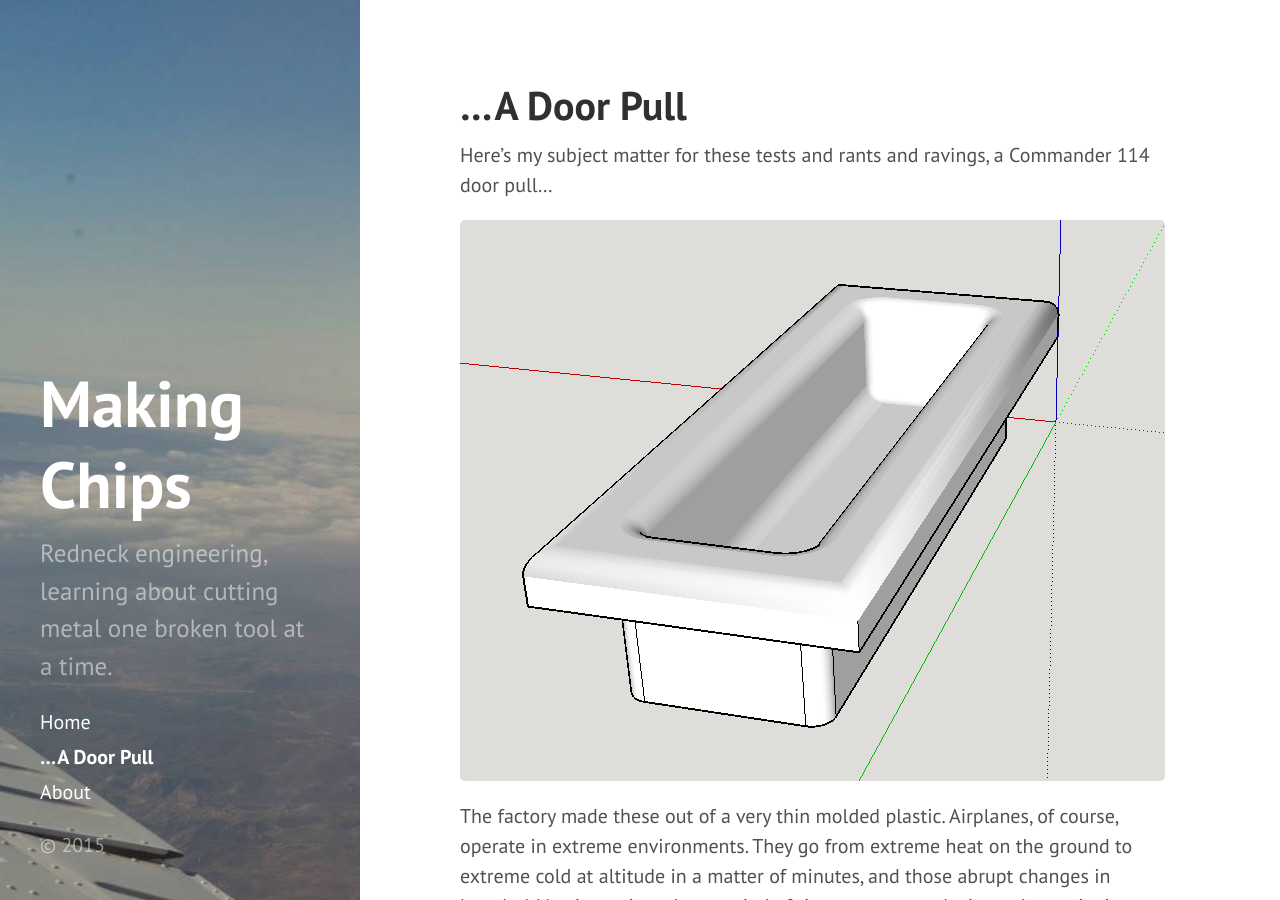
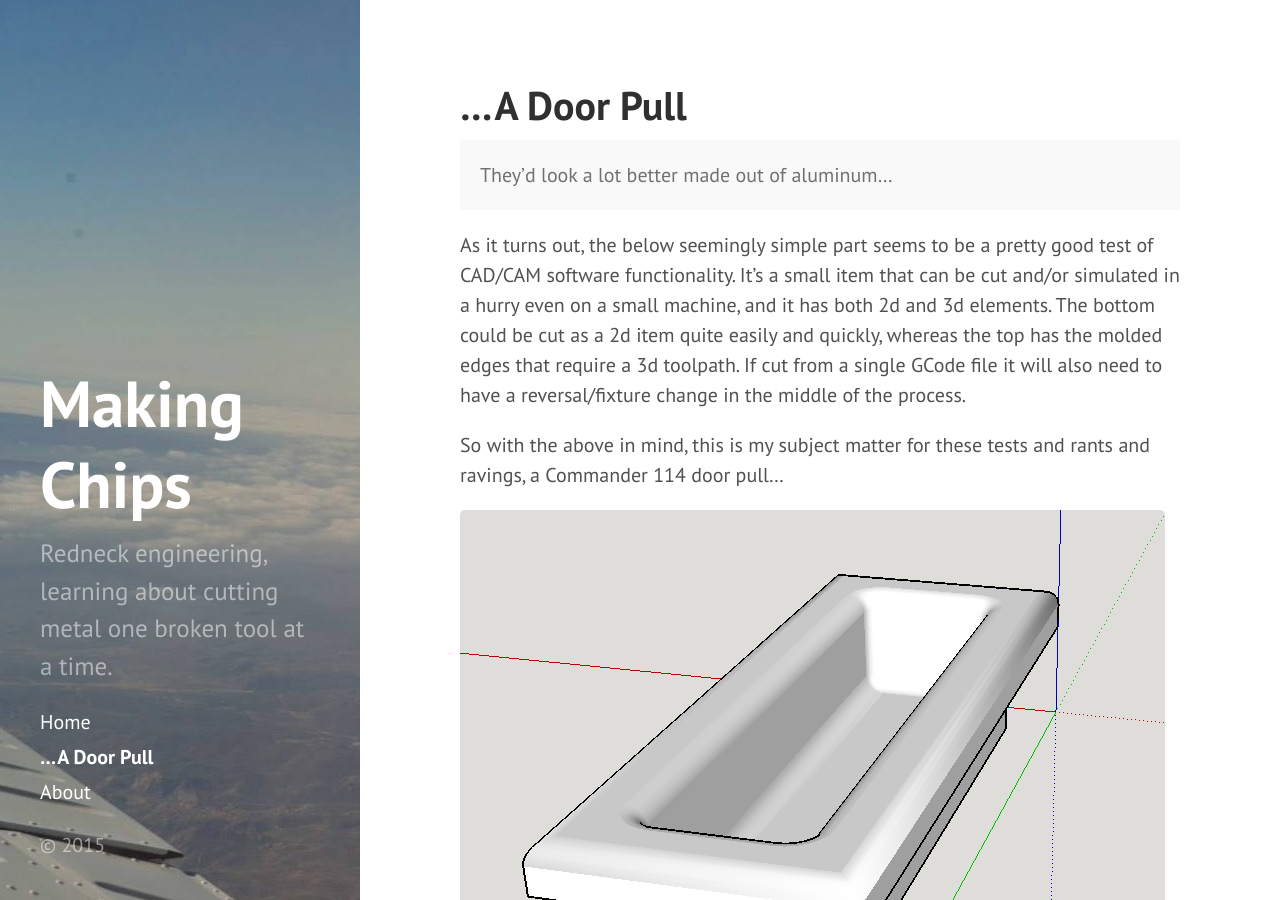
Before and after one commit to makingchips/makingchips.github.io, a Jekyll site: the page built from Door Pull.md, in a window 1280 px wide and 900 px high. Built offline with Jekyll 4.4.1, drawn with Linux system fonts in a browser that asks for light colours; Markdown is read by kramdown in place of the engine named in the settings.

Commit message:
Updated Door Pull.md

```diff
--- a/Door Pull.md
+++ b/Door Pull.md
@@ -1,13 +1,17 @@
 ---
 layout: page
 title: …A Door Pull
+published: true
 ---
 
-Here’s my subject matter for these tests and rants and ravings, a Commander 114 door pull…
+<p class="message">
+They’d look a lot better made out of aluminum…
+</p>
 
+As it turns out, the below seemingly simple part seems to be a pretty good test of CAD/CAM software functionality.  It’s a small item that can be cut and/or simulated in a hurry even on a small machine, and  it has both 2d and 3d elements.  The bottom could be cut as a 2d item quite easily and quickly, whereas the top has the molded edges that require a 3d toolpath.  If cut from a single GCode file it will also need to have a reversal/fixture change in the middle of the process.
+
+So with the above in mind, this is my subject matter for these tests and rants and ravings, a Commander 114 door pull…
 
 ![Door Pull]({{ site.url }}/public/doorpull.png)
 
-
-
 The factory made these out of a very thin molded plastic.  Airplanes, of course, operate in extreme environments.  They go from extreme heat on the ground to extreme cold at altitude in a matter of minutes, and those abrupt changes in heat/cold/moisture in a short period of time are not conducive to longevity in plastics.  Add to that the fact that these are a common wear item from being jerked on by hamfisted pilots and passengers, and they’re a regular point of failure on these airplanes.
```
